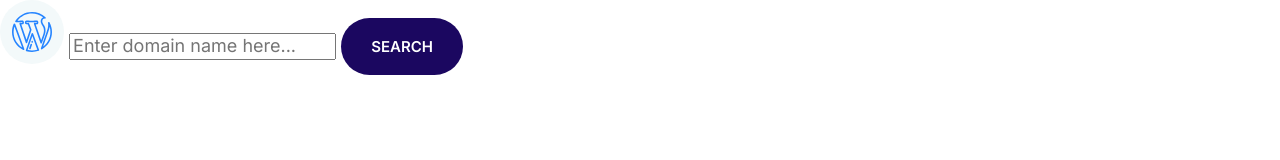
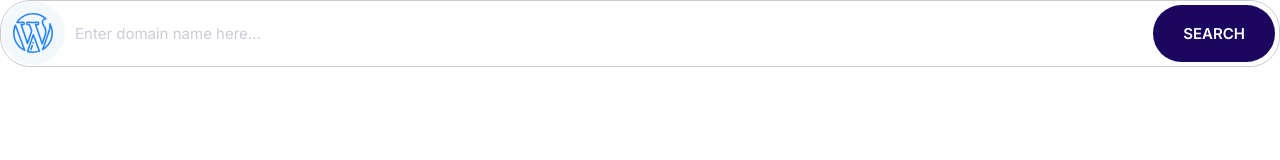
Before and after one commit to Melton-Paul/Moshified-Website, a plain HTML site: page index.html in a window 1280 px wide. Drawn offline with Linux system fonts and the light colour scheme.

Commit message:
Built input/group component, added border-radius and border color to root.

```diff
--- a/CSS/styles.css
+++ b/CSS/styles.css
@@ -6,6 +6,8 @@
   --color-accent: #ff3400;
   --color-headings: #1b0760;
   --color-body: #918ca4;
+  --color-border: #ccc;
+  --border-radius: 30px;
 }
 *,
 *::after,
@@ -170,7 +172,7 @@ a {
 /* Buttons */
 
 .btn {
-  border-radius: 30px;
+  border-radius: var(--border-radius);
   border: none;
   cursor: pointer;
   font-size: 1.8rem;
@@ -222,3 +224,36 @@ a {
     font-size: 1.5rem;
   }
 }
+
+/* Inputs */
+
+.input {
+  border-radius: var(--border-radius);
+  border: 1px solid var(--color-border);
+  color: var(--color-headings);
+  font-size: 2rem;
+  outline: 0;
+  padding: 1.5rem 3.5rem;
+}
+::placeholder {
+  color: #cdcbd7;
+}
+.input-group {
+  border: 1px solid var(--color-border);
+  border-radius: var(--border-radius);
+  display: flex;
+}
+.input-group .input {
+  border: 0;
+  flex-grow: 1;
+  padding: 1.5rem 1rem;
+}
+.input-group .btn {
+  margin: 4px;
+}
+
+@media screen and (min-width: 1024px) {
+  .input {
+    font-size: 1.5rem;
+  }
+}
```
